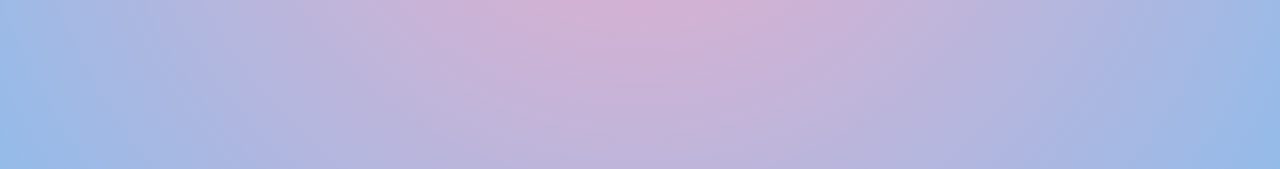
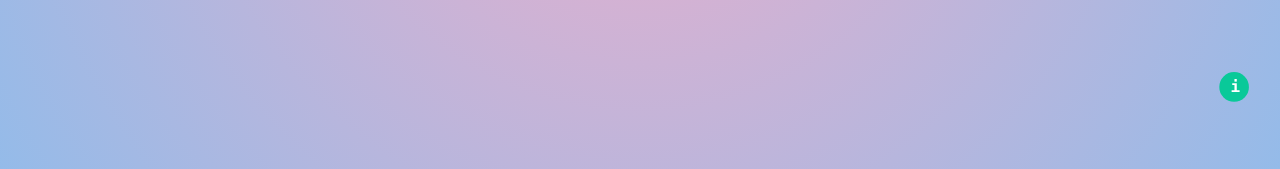
Before and after one commit to TheLostXianXian/homepage, a Vue app: page / in a window 1280 px wide. Shown: the part 628-797 px from the top of the page. Built offline with nearby package versions, Linux system fonts and the light colour scheme.

Commit message:
feat: 增加footer

```diff
--- a/src/App.vue
+++ b/src/App.vue
@@ -1,19 +1,22 @@
 <template>
   <div id="app">
-    <Macbook>
-      <Homepage />
-    </Macbook>
+    <macbook>
+      <homepage />
+    </macbook>
+    <v-footer></v-footer>
   </div>
 </template>
 
 <script>
 import Homepage from "./views/homepage"
 import Macbook from "./views/macbook"
+import VFooter from "@/components/footer"
 export default {
   name: "app",
   components: {
     Homepage,
-    Macbook
+    Macbook,
+    VFooter
   }
 }
 </script>
--- /dev/null
+++ b/src/components/footer.vue
@@ -0,0 +1,55 @@
+<template>
+  <div class="footer">
+    <span class="tag">i</span>
+    Designed &amp; Powerd by <a href="/">baiwei</a>
+    <br />
+    Copyright© 2019-2019 陈百威
+    <br /><a href="http://beian.miit.gov.cn" target="_blank" rel="nofollow"
+      >苏ICP备18051123号</a
+    >
+  </div>
+</template>
+
+<script>
+export default {
+  data() {
+    return {}
+  },
+  components: {},
+  created() {},
+  computed: {},
+  methods: {}
+}
+</script>
+
+<style lang="scss" scoped>
+.footer {
+  position: absolute;
+  right: 2%;
+  bottom: 2%;
+  padding: 1.2em;
+  width: 300px;
+  border-radius: 10px;
+  font-size: 16px;
+  color: white;
+  background: rgb(9, 201, 153);
+  clip-path: circle(6% at 94% 20%);
+  transition: all 0.5s ease-in-out;
+  cursor: pointer;
+  .tag {
+    float: right;
+    font-weight: bold;
+    margin-right: -1.6%;
+    margin-top: -3.4%;
+    transition: color 0.5s;
+  }
+  &:hover {
+    clip-path: circle(75%);
+    background: #121212;
+    cursor: default;
+  }
+  &:hover .tag {
+    color: rgba(255, 255, 255, 0);
+  }
+}
+</style>
```
